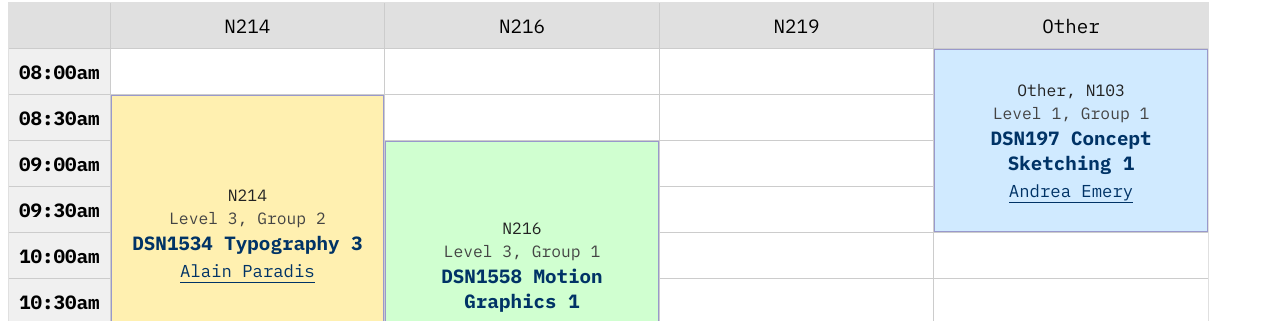
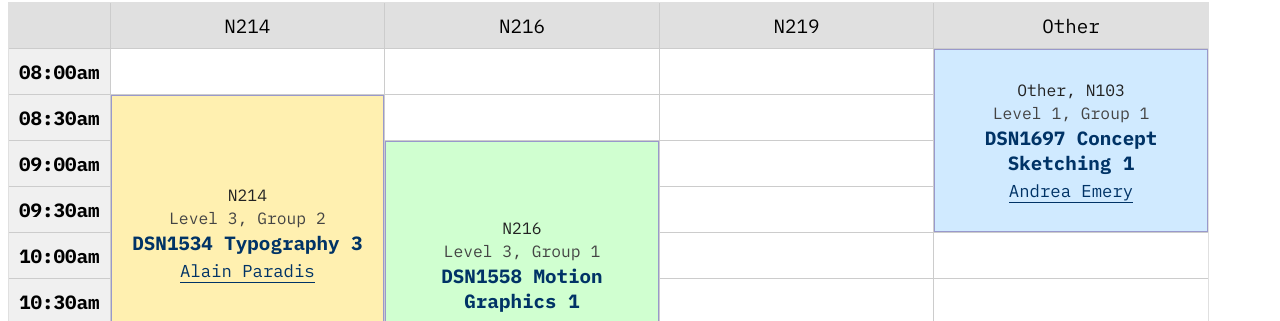
Before and after one commit to algonquindesign/algonquindesign.ca, a Jekyll site: the page built from schedule.md, in a window 1280 px wide and 900 px high, scrolled down 3251 px. Shown: the part 135-456 px from the top of the window. Built offline with Jekyll 4.4.1, drawn with Linux system fonts in a browser that asks for light colours.

Commit message:
Update schedule.yml

```diff
--- a/_data/schedule.yml
+++ b/_data/schedule.yml
@@ -173,7 +173,7 @@ classes:
   - room: [Other, N103]
     start: "08:00am"
     duration: 4
-    name: DSN197 Concept Sketching 1
+    name: DSN1697 Concept Sketching 1
     group: l1g1
     instructor: Andrea Emery
     email: emerya@algonquincollege.com
```
